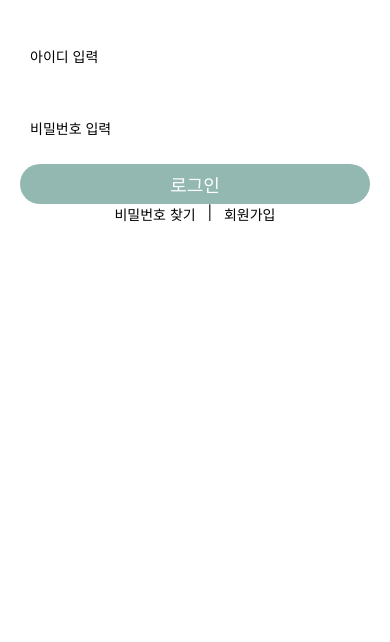
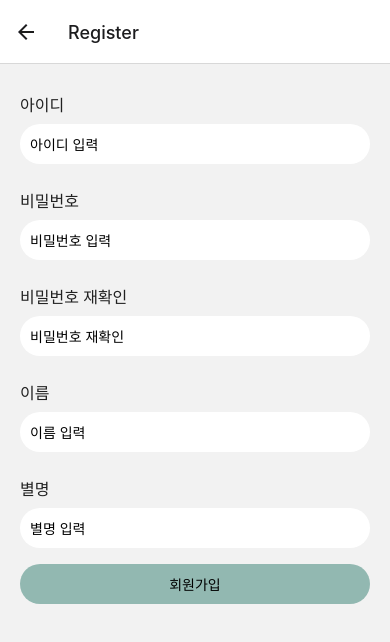
Before and after one commit to Bae-JiHyeon/helperit, a React Native app: screen /Register in a window 390 px wide. Shown: the top 642 px of the page. Built offline with nearby package versions, Linux system fonts and the light colour scheme.

Commit message:
add register form

```diff
--- a/App.tsx
+++ b/App.tsx
@@ -1,9 +1,32 @@
+import 'react-native-gesture-handler'
 import React from 'react';
-import {  SafeAreaView, ScrollView, StatusBar, StyleSheet, Text, useColorScheme, View, ViewStyle} from 'react-native';
-import Login from './screens/Login'
+import {
+    NativeAppEventEmitter,
+    SafeAreaView,
+    ScrollView,
+    StatusBar,
+    StyleSheet,
+    Text,
+    useColorScheme,
+    View,
+    ViewStyle
+} from "react-native";
+import Login from './src/screens/Login';
+import Register from './src/screens/Register';
+import { NavigationContainer } from '@react-navigation/native';
+import { createStackNavigator } from "@react-navigation/stack";
+import { MainStackParamList } from "./src/types/navigation";
 
+const Stack = createStackNavigator<MainStackParamList>()
 const App = () => {
-  return <Login/>;
+    return(
+      <NavigationContainer>
+        <Stack.Navigator>
+          <Stack.Screen name='Login' component = {Login}/>
+          <Stack.Screen name='Register' component={Register}/>
+        </Stack.Navigator>
+      </NavigationContainer>
+    );
 };
 
 export default App;
--- a/package.json
+++ b/package.json
@@ -10,13 +10,17 @@
     "test": "jest"
   },
   "dependencies": {
+    "@react-navigation/bottom-tabs": "^6.5.7",
     "@react-navigation/native": "^6.1.6",
+    "@react-navigation/native-stack": "^6.9.12",
+    "@react-navigation/stack": "^6.3.16",
     "native-base": "^3.4.25",
     "react": "18.2.0",
     "react-native": "0.71.1",
+    "react-native-gesture-handler": "^2.12.0",
     "react-native-pager-view": "^6.2.0",
     "react-native-safe-area-context": "^3.4.1",
-    "react-native-screens": "^3.20.0",
+    "react-native-screens": "^3.21.0",
     "react-native-svg": "^12.1.1"
   },
   "devDependencies": {
--- a/screens/Login.tsx
+++ b/src/screens/Login.tsx
@@ -4,13 +4,24 @@ import {
   Text,
   TextInput,
   Dimensions,
-  ImageBackground,
   TouchableOpacity,
-  SafeAreaView, ScrollView
-} from "react-native";
-import React, { useState } from "react";
+  SafeAreaView,
+  ScrollView,
+  Button,
+  Pressable
+} from 'react-native';
+import{ useState } from 'react';
+import Register from "./Register";
+import type { NativeStackScreenProps } from '@react-navigation/native-stack';
+import { MainStackParamList } from "../types/navigation";
+  const Login = ({navigation}:NativeStackScreenProps<MainStackParamList>) => {
 
-const Login = () => {
+    const [userID, setUserID] = useState('');
+    const [password, setPassword] = useState('');
+
+  const onSignInPressed = () => {
+      console.warn("onSignInPressed");
+    };
   return(
     <ScrollView style={styles.container}>
       <View style={{flex:1, alignItems: 'center', justifyContent:'center'}}>
@@ -20,7 +31,11 @@ const Login = () => {
               style={styles.input}
               placeholder="아이디 입력"
               maxLength={15}
-              keyboardType="email-address"/>
+              autoCapitalize="none"
+              value={userID}
+              onChangeText={val =>setUserID(val)}
+              keyboardType="email-address"
+              />
           </View>
 
           <View style={styles.inputContainer}>
@@ -28,24 +43,35 @@ const Login = () => {
               style={styles.input}
               placeholder="비밀번호 입력"
               maxLength={21}
+              autoCapitalize="none"
+              autoComplete="off"
+              value={password}
+              onChangeText={val => setPassword(val)}
+              secureTextEntry
               keyboardType="email-address"/>
           </View>
         </View>
       </View>
 
-
-      <TouchableOpacity style={styles.buttonLogin}>
-         <Text style={styles.buttonText}>로그인</Text>
-      </TouchableOpacity>
+      <View style={styles.otherButtonContainer}>
+        <Pressable onPress={onSignInPressed} style={styles.buttonLogin}>
+          <Text>로그인</Text>
+        </Pressable>
+      </View>
 
       <View style={styles.otherButtonContainer}>
-        <TouchableOpacity style={styles.otherButton}>
+        <Pressable
+          onPress={onSignInPressed}
+          style={styles.otherButton}>
           <Text style={styles.otherText}>비밀번호 찾기</Text>
-        </TouchableOpacity>
-        <Text style={styles.otherText}>   |   </Text>
-        <TouchableOpacity style={styles.otherButton}>
+        </Pressable>
+          <Text style={styles.otherText}>   |   </Text>
+        <Pressable
+          style={styles.otherButton}
+          onPress={() => navigation.navigate('Register')}
+          >
           <Text style={styles.otherText}>회원가입</Text>
-        </TouchableOpacity>
+        </Pressable>
       </View>
     </ScrollView>
   )
@@ -108,7 +134,8 @@ const styles = StyleSheet.create({
   otherButtonContainer:{
     justifyContent: 'center',
     flexDirection: 'row',
-
+    display: 'flex',
+    marginTop: 15
   }
 })
 export default Login;
--- /dev/null
+++ b/src/screens/Register.tsx
@@ -0,0 +1,207 @@
+import {
+  StyleSheet,
+  View,
+  Text,
+  TextInput,
+  Dimensions,
+  ImageBackground,
+  TouchableOpacity,
+  SafeAreaView,
+  ScrollView, Pressable
+} from "react-native";
+import { useEffect, useState } from "react";
+import { useRef} from 'react';
+import { NavigationContainer } from '@react-navigation/native';
+import {createBottomTabNavigator} from '@react-navigation/bottom-tabs';
+import { NativeStackScreenProps } from "@react-navigation/native-stack";
+import { MainStackParamList } from "../types/navigation";
+
+const Register = ({navigation}:NativeStackScreenProps<MainStackParamList>) => {
+
+  const [userID, setUserID] = useState('');
+  const [password, setPassword] = useState('');
+  const [repass, setRePass]= useState('');
+  const [userName, setUserName] = useState('');
+  const [Nickname, setNickName] = useState('');
+  const [errorMessage, setErrorMessage] =useState('');
+
+  const userIDRef = useRef();
+  const passwordRef = useRef();
+  const repassRef = useRef();
+  const userNameRef = useRef();
+  const nicknameRef = useRef();
+  const CheckRef = useRef();
+
+  useEffect(() =>{
+    if (CheckRef.current){
+      let _errorMassage = '';
+      if(!userID){
+        _errorMassage = '아이디 입력해주세요'
+      } else if (password.length < 8){
+        _errorMassage = '8자 이상의 비밀번호를 입력해주세요'
+      } else if (password !== repass){
+        _errorMassage = '입력하신 비밀번호가 일치하지 않습니다'
+      } else if (!userName){
+        _errorMassage = '이름을 입력해주세요'
+      } else if (!Nickname){
+        _errorMassage = '별명을 입력해주세요'
+      } else {
+        _errorMassage ='';
+      }
+      setErrorMessage(_errorMassage);
+    } else {
+      CheckRef.current = true;
+    }
+  }, [userID, password, repass, userName, Nickname]);
+
+  const onSignUpPressed = () => {
+    console.warn("onSignUpPressed");
+  };
+
+  return(
+    <ScrollView style={styles.container}>
+      <View style={{flex:1, alignItems: 'center', justifyContent:'center'}}>
+        <View style={styles.loginFormContainer}>
+          <View style={styles.inputContainer}>
+            <Text style={styles.inputLabel}>아이디</Text>
+            <TextInput
+              style={styles.input}
+              placeholder="아이디 입력"
+              maxLength={15}
+              autoCapitalize="none"
+              value={userID}
+              onChangeText={value =>setUserID(value)}
+              keyboardType="email-address"
+            />
+          </View>
+
+          <View style={styles.inputContainer}>
+            <Text style={styles.inputLabel}>비밀번호</Text>
+            <TextInput
+              style={styles.input}
+              placeholder="비밀번호 입력"
+              maxLength={21}
+              autoCapitalize="none"
+              autoComplete="off"
+              value={password}
+              onChangeText={value => setPassword(value)}
+              secureTextEntry
+              keyboardType="email-address"/>
+          </View>
+
+
+          <View style={styles.inputContainer}>
+            <Text style={styles.inputLabel}>비밀번호 재확인</Text>
+            <TextInput
+              style={styles.input}
+              placeholder="비밀번호 재확인"
+              maxLength={21}
+              autoCapitalize="none"
+              autoComplete="off"
+              value={repass}
+              onChangeText={value => setRePass(value)}
+              secureTextEntry
+              keyboardType="email-address"/>
+          </View>
+
+          <View style={styles.inputContainer}>
+            <Text style={styles.inputLabel}>이름</Text>
+            <TextInput
+              style={styles.input}
+              placeholder="이름 입력"
+              maxLength={5}
+              autoCapitalize="none"
+              value={userName}
+              onChangeText={value =>setUserName(value)}
+              keyboardType="email-address"
+            />
+          </View>
+
+          <View style={styles.inputContainer}>
+            <Text style={styles.inputLabel}>별명</Text>
+            <TextInput
+              style={styles.input}
+              placeholder="별명 입력"
+              maxLength={10}
+              autoCapitalize="none"
+              value={Nickname}
+              onChangeText={value =>setNickName(value)}
+              keyboardType="email-address"
+            />
+          </View>
+        </View>
+      </View>
+
+
+      <Pressable
+        style={styles.buttonLogin}
+        onPress={onSignUpPressed}
+      >
+        <Text style={styles.otherText}>회원가입</Text>
+      </Pressable>
+
+    </ScrollView>
+  )
+}
+
+
+const styles = StyleSheet.create({
+  container:{
+    padding: 20,
+    flex: 1,
+  },
+
+  loginFormContainer:{
+    width: Dimensions.get('window').width - 40,
+  },
+
+  inputContainer:{
+    marginTop: 8,
+    marginBottom: 16,
+  },
+
+  inputLabel: {
+    fontWeight: '500',
+    color: '#212121',
+    fontSize: 16,
+  },
+
+  input: {
+    flex: 1,
+    backgroundColor: '#ffffff',
+    marginTop: 8,
+    padding: 10,
+    borderRadius: 100,
+    minHeight: 40,
+  },
+
+  buttonLogin:{
+    height: 40,
+    backgroundColor: '#92b8b1',
+    width: Dimensions.get('window').width - 40,
+    justifyContent: 'center',
+    alignItems: 'center',
+    borderRadius: 100,
+  },
+
+  buttonText:{
+    fontSize: 18,
+    color: '#ffffff'
+  },
+
+  otherText:{
+    color: '#000000',
+  },
+
+  otherButton:{
+    alignItems: 'center',
+    justifyContent:'center'
+  },
+
+  otherButtonContainer:{
+    justifyContent: 'center',
+    flexDirection: 'row',
+
+  }
+})
+export default Register;
--- /dev/null
+++ b/src/types/navigation.ts
@@ -0,0 +1,6 @@
+import type {RouteProp} from "@react-navigation/native";
+
+export type MainStackParamList ={
+  Login: undefined,
+  Register: undefined
+}
```
Also changed, not shown: 4 other files (tests, documents, lock files or other folders).
